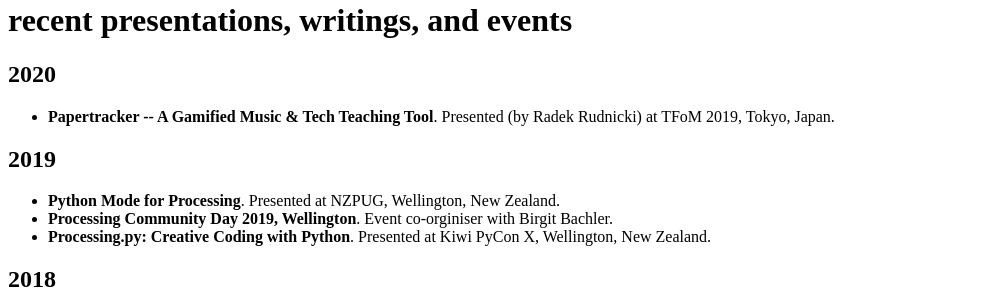
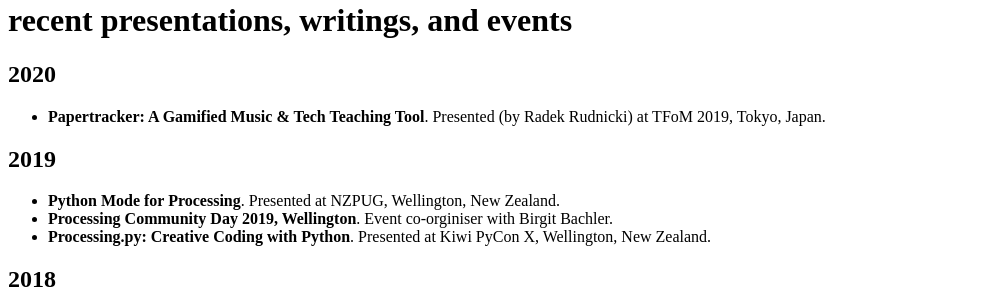
Before and after one commit to tabreturn/tabreturn.portfolio, a Jekyll site: the page built from resume.html, in a window 1280 px wide. Shown: the part 285-585 px from the top of the page, without its empty margins (0-981 px from the left). Built offline with Jekyll 4.4.1, drawn with Linux system fonts in a browser that asks for light colours; comment, search, counter and statistics services are not loaded.

Commit message:
- replace hyphen with colon

```diff
--- a/resume.html
+++ b/resume.html
@@ -18,7 +18,7 @@
   <h1>recent presentations, writings, and events</h1>
   <h2>2020</h2>
   <ul>
-    <li><b>Papertracker -- A Gamified Music &amp; Tech Teaching Tool</b>. Presented (by Radek Rudnicki) at TFoM 2019, Tokyo, Japan.</li>
+    <li><b>Papertracker: A Gamified Music &amp; Tech Teaching Tool</b>. Presented (by Radek Rudnicki) at TFoM 2019, Tokyo, Japan.</li>
   </ul>
   <h2>2019</h2>
   <ul>
```
